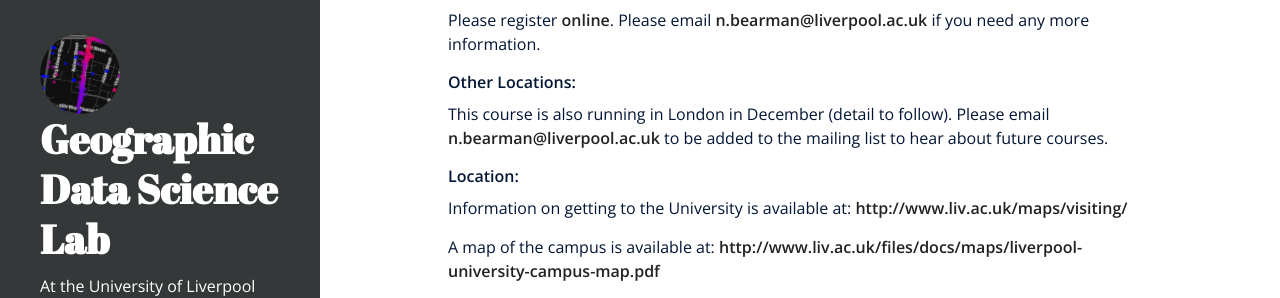
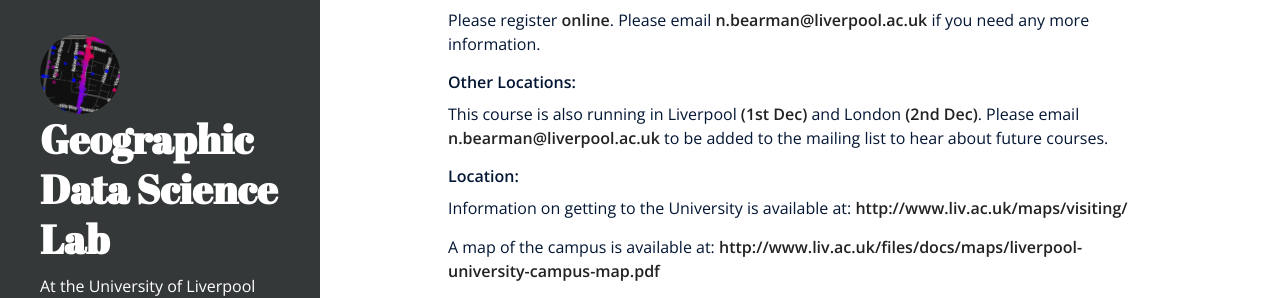
Before and after one commit to alexsingleton/geographicdatascience, a Jekyll site: the page built from _posts/2015-07-19-R-Spatial-Analysis-Liverpool.md, in a window 1280 px wide and 900 px high, scrolled down 833 px. Shown: the part 157-455 px from the top of the window. Built offline with Jekyll 4.4.1, drawn with Linux system fonts in a browser that asks for light colours; nearby versions of some CDN libraries; Markdown is read by kramdown in place of the engine named in the settings; comment, search, counter and statistics services are not loaded.

Commit message:
Update to include future course dates.

```diff
--- a/_posts/2015-07-19-R-Spatial-Analysis-Liverpool.md
+++ b/_posts/2015-07-19-R-Spatial-Analysis-Liverpool.md
@@ -35,7 +35,7 @@
 Please register [online](http://payments.liv.ac.uk/browse/extra_info.asp?compid=1&modid=5&deptid=46&catid=77&prodid=375). Please email <mailto:n.bearman@liverpool.ac.uk> if you need any more information.
 
 ####Other Locations:
-This course is also running in London in December (detail to follow). Please email <mailto:n.bearman@liverpool.ac.uk> to be added to the mailing list to hear about future courses.
+This course is also running in Liverpool [(1st Dec)](http://payments.liv.ac.uk/browse/extra_info.asp?compid=1&modid=5&deptid=46&catid=77&prodid=405) and London [(2nd Dec)](http://payments.liv.ac.uk/browse/extra_info.asp?compid=1&modid=5&deptid=46&catid=77&prodid=406). Please email <mailto:n.bearman@liverpool.ac.uk> to be added to the mailing list to hear about future courses.
 
 ####Location:
 Information on getting to the University is available at: [http://www.liv.ac.uk/maps/visiting/](http://www.liv.ac.uk/maps/visiting/)
```
